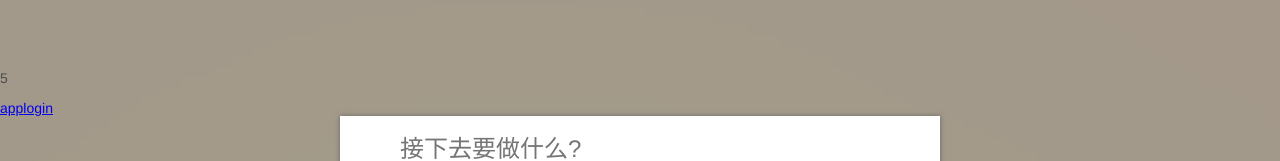
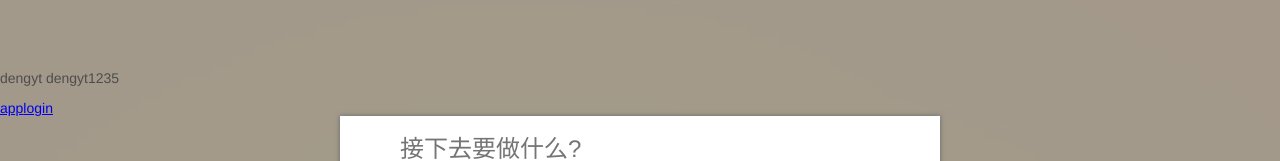
Before and after one commit to YUZIMMD/webFrontFramework-vue, a Vue app: page /app in a window 1280 px wide. Shown: the part 233-394 px from the top of the page. Built offline with nearby package versions, Linux system fonts and the light colour scheme; the HTML template or start-up script is replaced by a standard one.

Commit message:
vuex目录结构细分和辅助函数使用

```diff
--- a/client/app.vue
+++ b/client/app.vue
@@ -2,7 +2,7 @@
     <div id="app">
         <div id="cover"></div>
         <Header></Header>
-        <p>{{count}}</p>
+        <p>{{fullName}}{{count}}</p>
         <!-- <Todo></Todo> -->
         <!-- 挂载路由 -->
         <router-link to='./app'>app</router-link>
@@ -14,6 +14,11 @@
     </div>
 </template>
 <script>
+// 快速在组件内使用vuex
+import {
+  mapState
+  // mapGetters
+} from 'vuex'
 import Header from './layout/header.vue'
 import Footer from './layout/footer.jsx'
 // import Todo from './views/todo/todo.vue'
@@ -35,8 +40,12 @@ export default {
       },1000)
     },
     computed:{
-      count(){
-        return this.$store.state.count
+      ...mapState(['count']),
+      // count(){
+      //   return this.$store.state.count
+      // },
+      fullName(){
+        return this.$store.getters.fullName
       }
     }
 }
--- /dev/null
+++ b/client/store/getters/getters.js
@@ -0,0 +1,5 @@
+export default {
+    fullName(state){
+        return `${state.firstName} ${state.lastName}`
+    }
+}
--- /dev/null
+++ b/client/store/mutations/mutations.js
@@ -0,0 +1,5 @@
+export default {
+    updateCount(state,num){
+        state.count = num
+    }
+}
--- /dev/null
+++ b/client/store/state/state.js
@@ -0,0 +1,5 @@
+export default {
+    count:0,
+    firstName:'dengyt',
+    lastName:'dengyt123'
+}
--- a/client/store/store.js
+++ b/client/store/store.js
@@ -1,14 +1,12 @@
 import Vuex from 'vuex'
+import defaultState from './state/state'
+import mutations from './mutations/mutations'
+import getters from './getters/getters'
 
 export default ()=>{
     return new Vuex.Store({
-        state:{
-            count:0
-        },
-        mutations:{
-            updateCount(state,num){
-                state.count = num
-            }
-        }
+        state:defaultState,
+        mutations:mutations,
+        getters:getters
     })
 }
```
Also changed, not shown: .babelrc, 2 other files (tests, documents, lock files or other folders).
